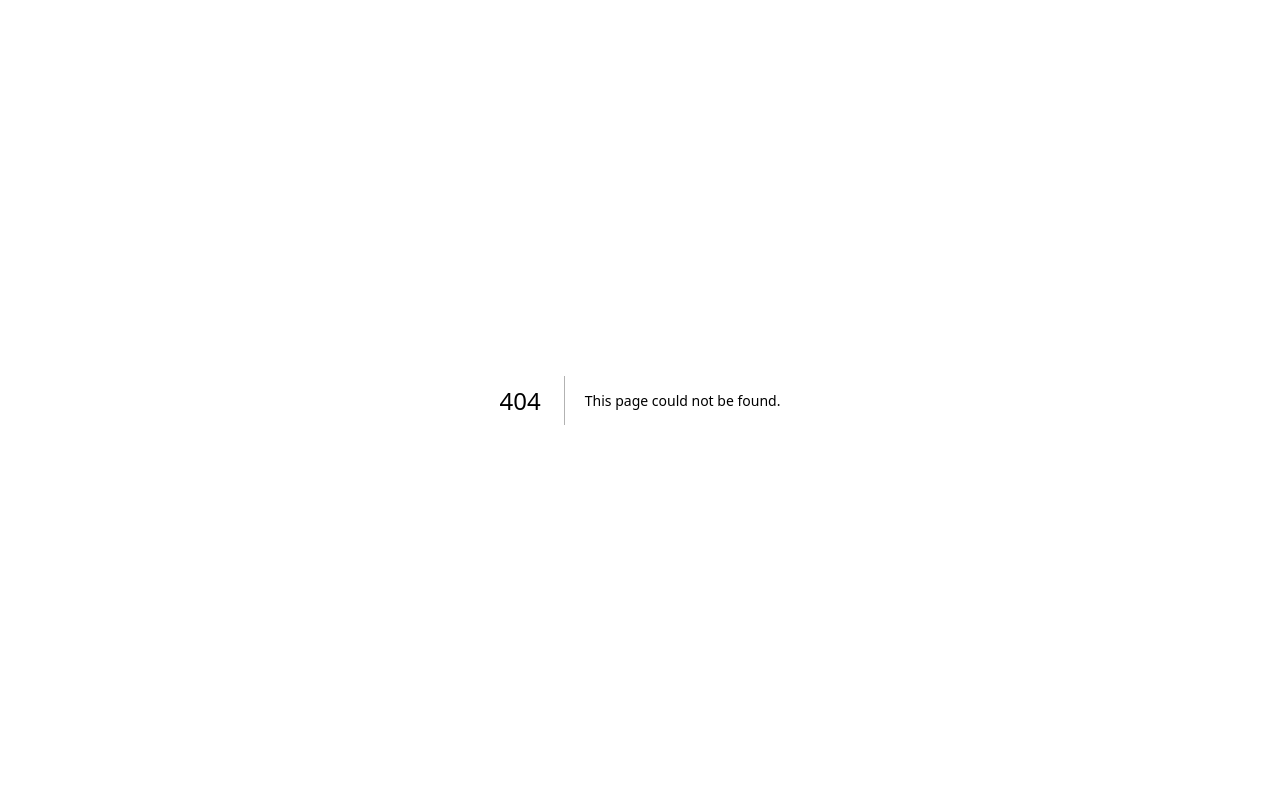
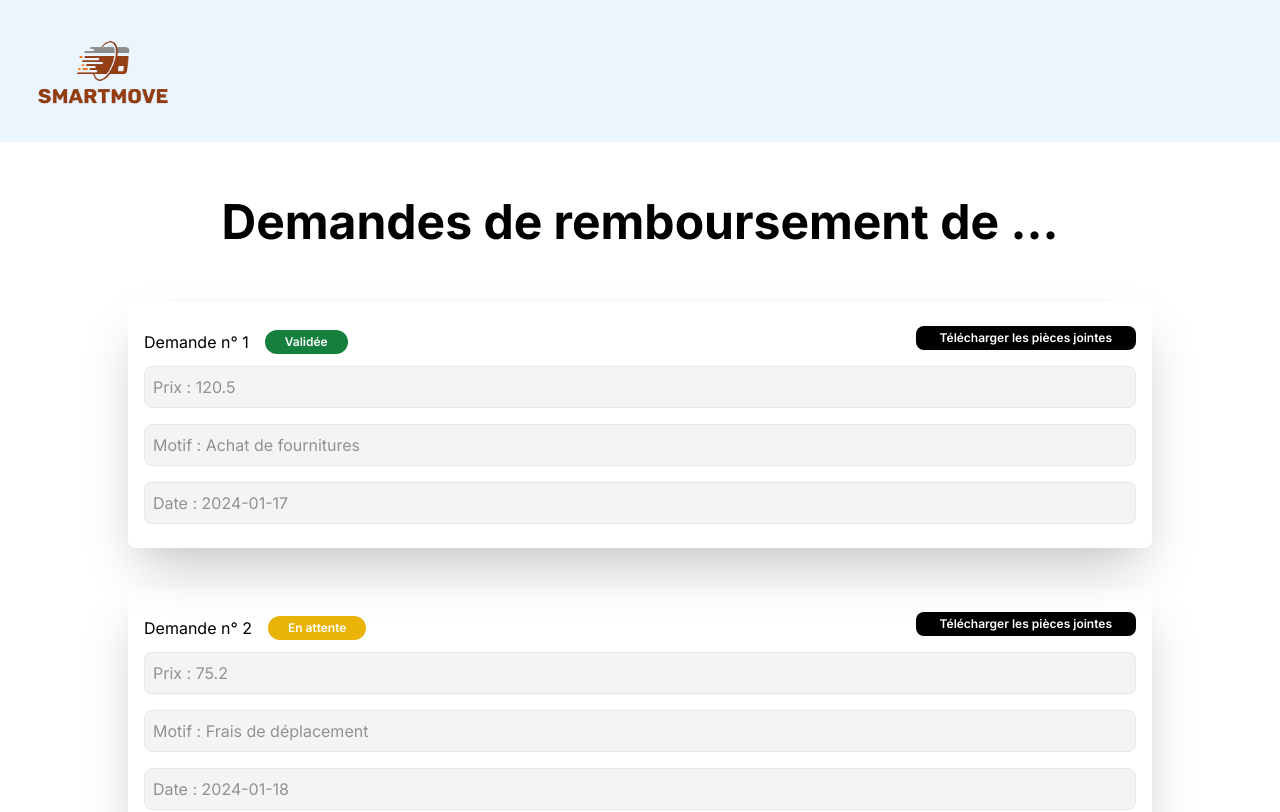
Before and after one commit to DjibrilNaji/smartmove, a Next.js app: page /requests in a window 1280 px wide. Before the commit this address had no page. Shown: the top 812 px of the page. Built offline with nearby package versions, Linux system fonts and the light colour scheme.

Commit message:
feat : create page request with static datas

```diff
--- a/src/app/components/Layout/Navbar.tsx
+++ b/src/app/components/Layout/Navbar.tsx
@@ -4,7 +4,8 @@ import routes from "../../routes";
 
 export default function Navbar() {
   return (
-    <Link href={routes.home}>
+    <div className="sticky top-0 w-full color-primary z-50">
+      <Link href={routes.home} className="">
         <Image
           src={routes.img("logo_smartmove.png")}
           width={200}
@@ -13,5 +14,6 @@ export default function Navbar() {
           className="top-0 left-0 z-50"
         />
       </Link>
+    </div>
   );
 }
--- /dev/null
+++ b/src/app/components/Requests/Field.tsx
@@ -0,0 +1,17 @@
+export default function Field({
+  field,
+  info,
+}: {
+  field: string;
+  info: string;
+}) {
+  return (
+    <>
+      <div className="border p-2 bg-gray-100 rounded-lg">
+        <span className="opacity-40">
+          {field} : {info}
+        </span>
+      </div>
+    </>
+  );
+}
--- /dev/null
+++ b/src/app/components/Requests/Request.tsx
@@ -0,0 +1,12 @@
+import RequestData from "@/app/models/RequestData";
+import Field from "./Field";
+
+export default function Request({ request }: { request: RequestData }) {
+  return (
+    <div className="flex flex-col gap-4">
+      <Field field="Prix" info={request.prix} />
+      <Field field="Motif" info={request.motif} />
+      <Field field="Date" info={request.date} />
+    </div>
+  );
+}
--- a/src/app/globals.css
+++ b/src/app/globals.css
@@ -2,6 +2,7 @@
 @tailwind components;
 @tailwind utilities;
 
-body {
+/* Color */
+.color-primary {
   background: #ecf4fd;
 }
--- /dev/null
+++ b/src/app/models/RequestData.tsx
@@ -0,0 +1,7 @@
+export default interface RequestData {
+  id: number;
+  prix: string;
+  motif: string;
+  date: string;
+  status: string;
+}
--- /dev/null
+++ b/src/app/requests/page.tsx
@@ -0,0 +1,81 @@
+import Navbar from "../components/Layout/Navbar";
+import Request from "../components/Requests/Request";
+import RequestData from "../models/RequestData";
+
+export default function Page() {
+  const requests: Array<RequestData> = [
+    {
+      id: 1,
+      prix: "120.5",
+      motif: "Achat de fournitures",
+      date: "2024-01-17",
+      status: "Validée",
+    },
+    {
+      id: 2,
+      prix: "75.2",
+      motif: "Frais de déplacement",
+      date: "2024-01-18",
+      status: "En attente",
+    },
+    {
+      id: 3,
+      prix: "200.0",
+      motif: "Services de maintenance",
+      date: "2024-01-19",
+      status: "Refusée",
+    },
+    {
+      id: 4,
+      prix: "50.8",
+      motif: "Frais de repas",
+      date: "2024-01-20",
+      status: "Validée",
+    },
+  ];
+
+  return (
+    <>
+      <Navbar />
+      <div className="flex flex-col pb-10">
+        <h1 className="text-center font-bold text-5xl m-14">
+          Demandes de remboursement de ...
+        </h1>
+
+        <div className="flex flex-col gap-10">
+          {requests.map((request) => (
+            <div
+              key={request.id}
+              className="fborder-2 mx-32 py-6 px-4 rounded-lg shadow-2xl"
+            >
+              <div className="flex justify-between">
+                <div className="flex items-center gap-2 mb-2">
+                  <div>Demande n° {request.id}</div>
+                  <h2 className="text-lg font-semibold"></h2>
+                  <p
+                    className={`flex ${
+                      request.status == "Validée"
+                        ? "bg-green-700"
+                        : request.status == "Refusée"
+                        ? "bg-red-700"
+                        : request.status == "En attente"
+                        ? "bg-yellow-500"
+                        : "bg-black"
+                    } text-xs text-white px-5 py-1 font-semibold rounded-full`}
+                  >
+                    {request.status}
+                  </p>
+                </div>
+                <button className="bg-black text-white text-xs font-semibold rounded-lg px-6 py-1 mb-4">
+                  Télécharger les pièces jointes
+                </button>
+              </div>
+
+              <Request request={request} />
+            </div>
+          ))}
+        </div>
+      </div>
+    </>
+  );
+}
--- a/src/app/result/page.tsx
+++ b/src/app/result/page.tsx
@@ -9,7 +9,7 @@ export default function Result() {
       <Navbar />
 
       <div
-        className="flex flex-col items-center"
+        className="flex flex-col items-center color-primary"
         style={{ height: "calc(100vh - 142px)" }}
       >
         <Image
```
Also changed, not shown: src/app/layout.tsx (+9 -9 lines). Lines whose indentation alone changed are shown as unchanged.
